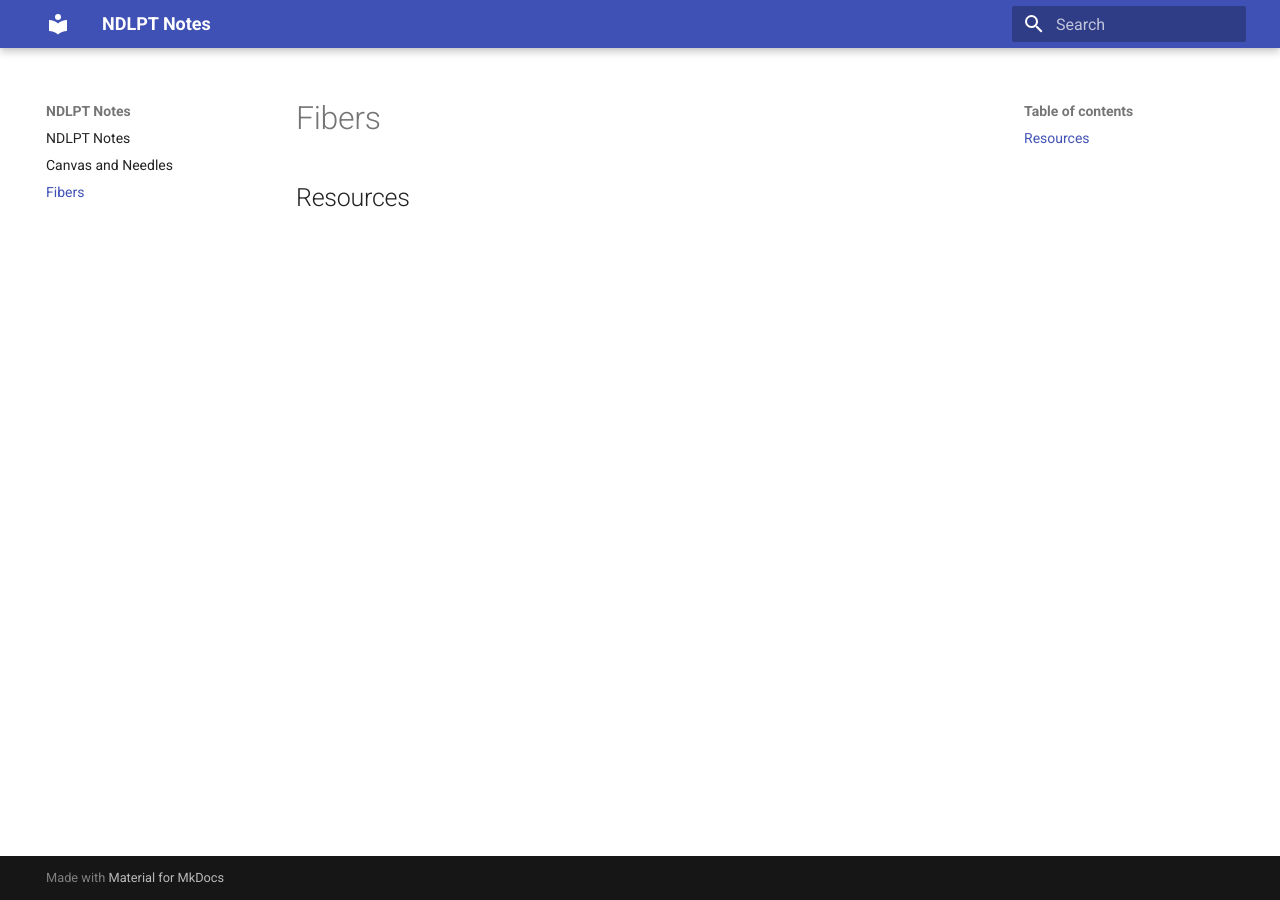
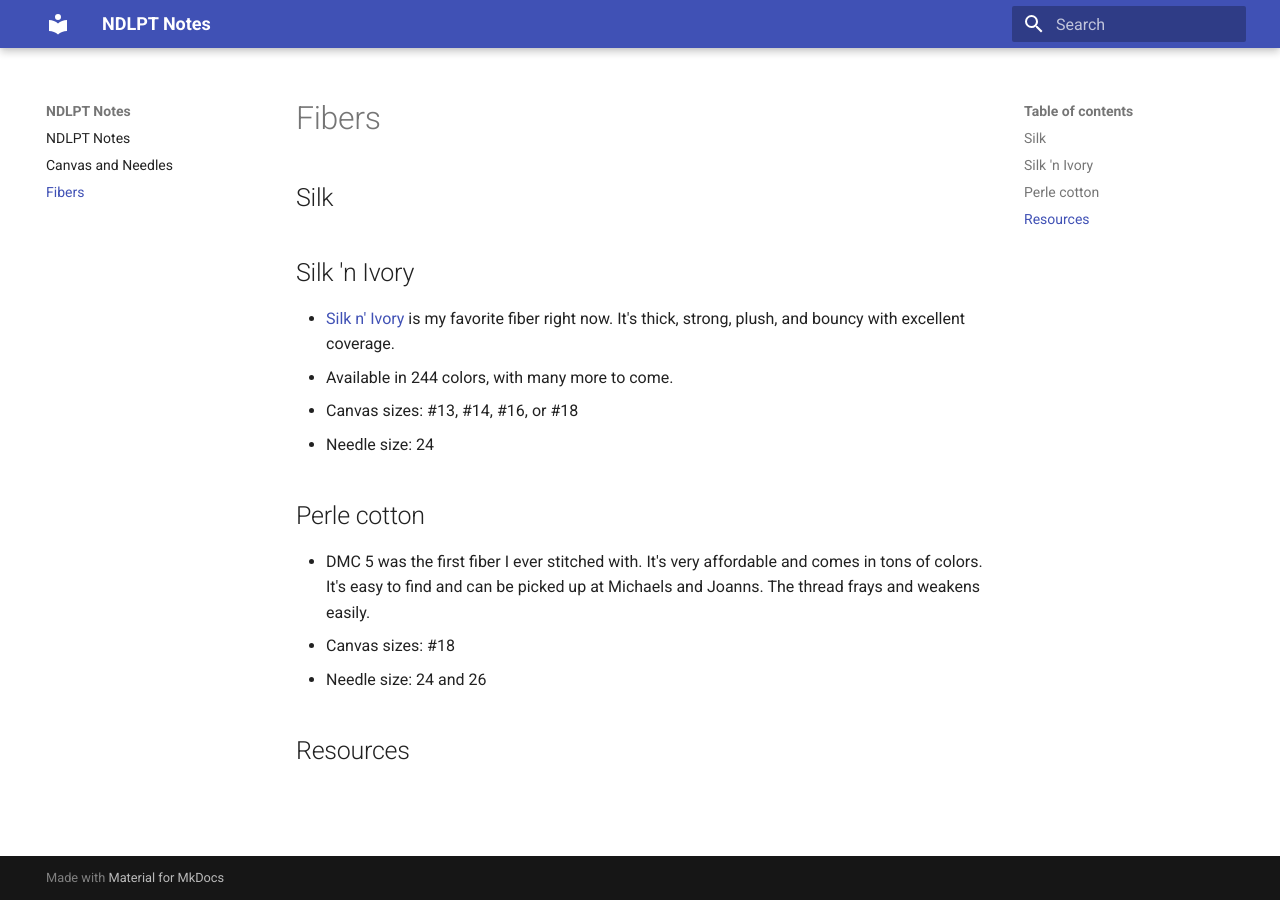
Before and after one commit to shylaclark/ndlpt-notes, an MkDocs documentation site: the page built from docs/fibers.md, in a window 1280 px wide. Built offline with MkDocs 1.6.1 and Material for MkDocs 9.7.7, drawn with Linux system fonts in a browser that asks for light colours.

Commit message:
Update fibers.md

```diff
--- a/docs/fibers.md
+++ b/docs/fibers.md
@@ -1,3 +1,17 @@
 # Fibers
 
+## Silk
+
+
+## Silk 'n Ivory
+* [Silk n' Ivory](https://www.brownpaperpackages.com/Silk-and-Ivory/Default.asp) is my favorite fiber right now. It's thick, strong, plush, and bouncy with excellent coverage.
+* Available in 244 colors, with many more to come.
+* Canvas sizes: #13, #14, #16, or #18
+* Needle size: 24
+
+## Perle cotton
+* DMC 5 was the first fiber I ever stitched with. It's very affordable and comes in tons of colors. It's easy to find and can be picked up at Michaels and Joanns. The thread frays and weakens easily.
+* Canvas sizes: #18
+* Needle size: 24 and 26
+
 ## Resources
```
